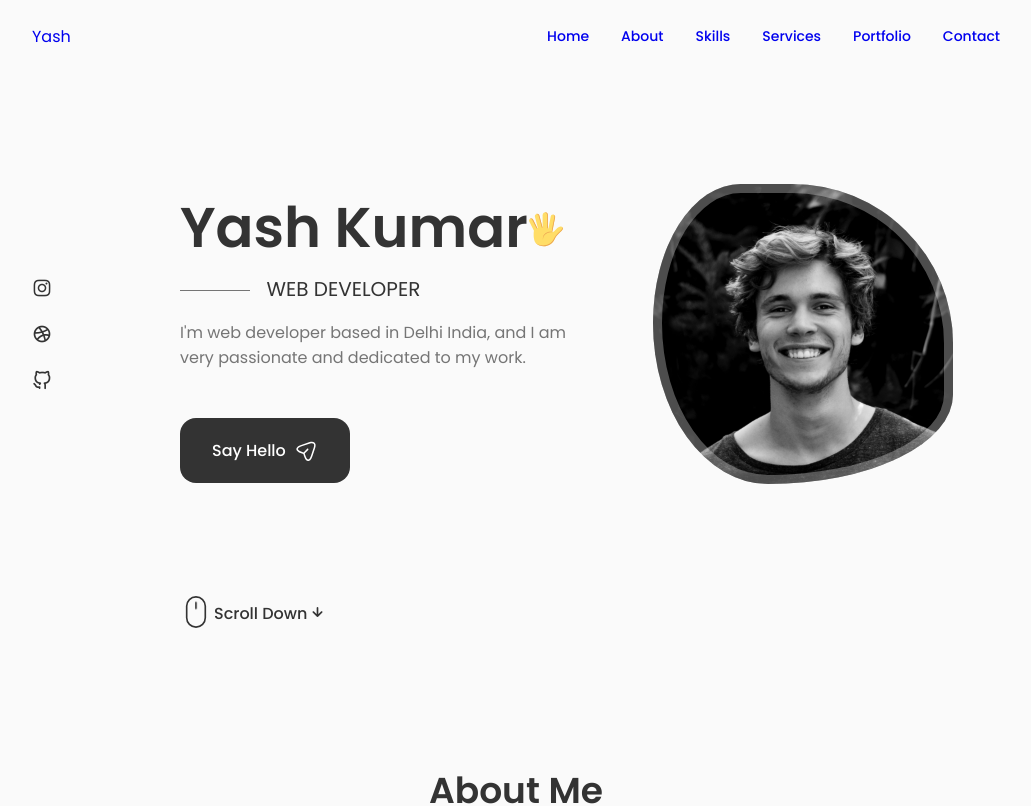
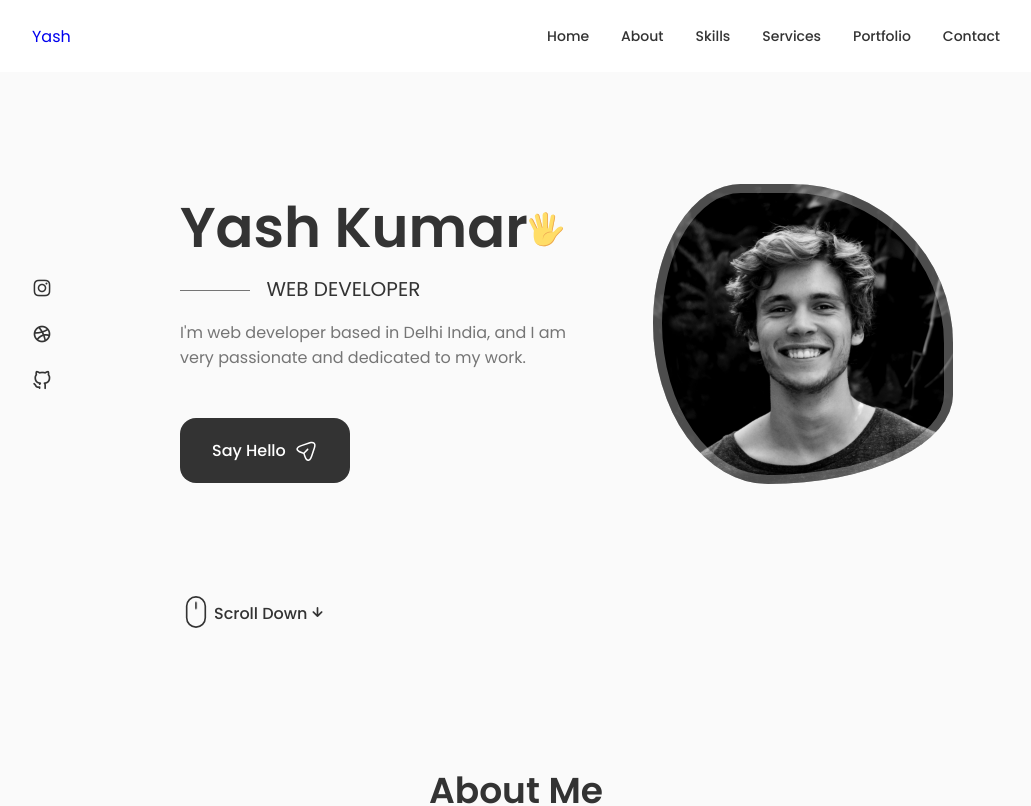
Before and after one commit to yashsaini7060/Portfolio, a React (Create React App) app: page / in a window 1280 px wide. Shown: the top 806 px of the page, without its empty margins (124-1155 px from the left). Built offline with nearby package versions, Linux system fonts and the light colour scheme; the HTML template or start-up script is replaced by a standard one.

Commit message:
header colour prob solved

```diff
--- a/src/components/header/header.css
+++ b/src/components/header/header.css
@@ -4,7 +4,7 @@
   top:0;
   left: 0;
   z-index: var(--z-fixed);
-  background-color: var(--body-color);
+  background-color: var(--container-color);
 }
 
 .nav{
@@ -33,6 +33,7 @@
   flex-direction: column;
   align-items: center;
   font-size: var(--small-font-size);
+  color: var(--title-color);
   font-weight: var(--font-medium);
   transition: .3s;
 }
```
